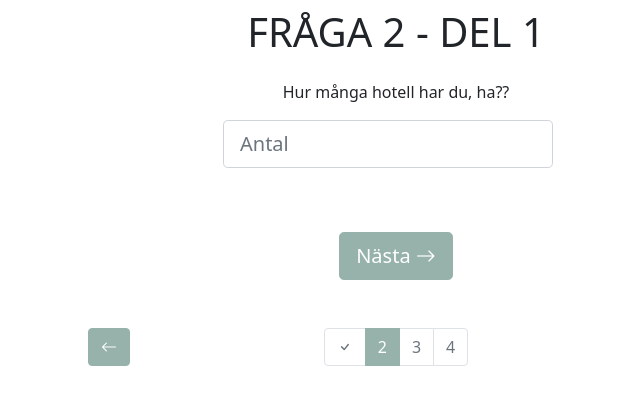
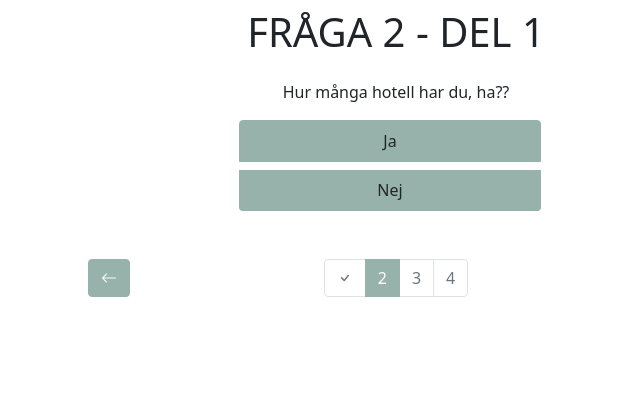
Before and after one commit to Sjofil/HASAB-IDA3, a Flask app: page /question2 in a window 1280 px wide. Shown: the part 117-522 px from the top of the page, without its empty margins (244-884 px from the left). Run offline with Flask 2, Linux system fonts and the light colour scheme.

Commit message:
Blandade saker

```diff
--- a/Arbetsrapport/Jobbdagbok v 46.txt
+++ b/Arbetsrapport/Jobbdagbok v 46.txt
@@ -6,6 +6,7 @@ kan sparas för senare sammanställning och inskickning till databasen, undersö
 hjälp av cookies.
 
 Filip - Suttit och skrivit delrapport samt fixat tillbaka knapp så vi kan gå tillbaka mellan sidorna.
+Suttit och mobilanpassat hemsidan samt fixat med designdetaljer.
 
 Pontus
 La till de olika fråge-typerna samt fixade en del med fråge sidorna rent allmänt
--- /dev/null
+++ b/Arbetsrapport/Jobbdagbok v 47.txt
@@ -0,0 +1 @@
+Filip - Suttit och mobilanpassat sidan och fixat med designdetaljer för frågeformuläret.
--- a/Website/templates/question-base.html
+++ b/Website/templates/question-base.html
@@ -30,7 +30,7 @@
 <footer class="container-fluid mt-5 ">
     <div class="row">
     <ul class="pagination justify-content-center flex-wrap" id="totalPages">
-        <button disabled id="back" onclick="prevQuest()" class="ms-2 me-2 btn btn-secondary rounded"><i class="bi bi-arrow-left"></i></button>
+        <button disabled id="back" onclick="prevQuest()" class="ms-2 me-2 btn btn-secondary rounded-3"><i class="bi bi-arrow-left"></i></button>
         {% for question in questionObject %}
         {% if page == loop.index %}
         <li class="page-item active"><a class="page-link" >{{ loop.index }}</a></li>
--- a/Website/templates/question1.html
+++ b/Website/templates/question1.html
@@ -20,8 +20,8 @@
 <!--Form för val av olika förbestämda certifikat-->
 <div class="container-fluid input-group ">
     <div class="col-4"></div>
-    <div class="col">
-    <form>
+
+    <form class="col">
         <select id="answer" class="form-select rounded-3" onchange="getSelectedValue()" >
             <option value = "" selected hidden>Välj certifikat</option>
             <option value ="1">Certifikat 1</option>
@@ -30,7 +30,7 @@
             <option value ="4">Certifikat 4</option>
         </select>
     </form>
-</div>
+
     <div class="col-4"></div>
 </div>
 
--- a/Website/templates/question2.html
+++ b/Website/templates/question2.html
@@ -18,16 +18,12 @@
                 <p>
                     Hur många hotell har du, ha??
                 </p>
-                <div class="form-check-inline pb-3">
-                    <input type="number" min="0" pattern="[0-9]" class="form-control-lg form-control rounded-3 " placeholder="Antal">
+                <div class="list-group w-25 container-fluid">
+                    <button type="submit" class="list-group-item mb-2 list-group-item-action btn-secondary">Ja</button>
+                    <button type="submit" class="list-group-item list-group-item-action btn-secondary">Nej</button>
+                  </div>
                 </div>
 
-    <!--Knapp-->
-            <div class="container-fluid pt-5 " id="btn1">
-                <a href="question2-2" class="btn btn-secondary btn-lg">Nästa
-                    <i class="bi bi-arrow-right"></i>
-                </a>
-            </div>
     </section>
 
 
```
Also changed, not shown: 1 other file.
